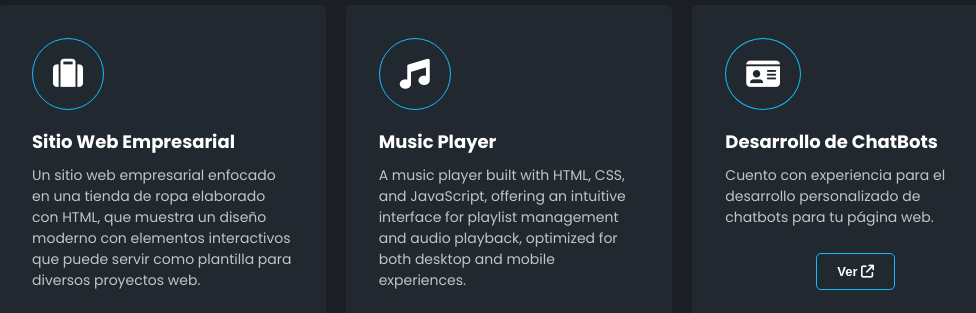
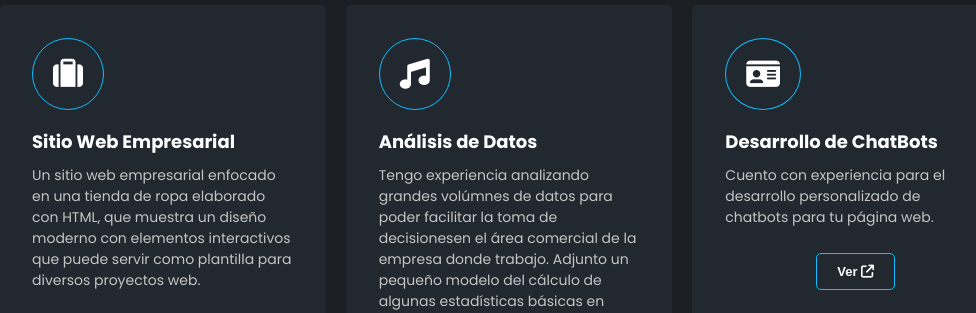
Before and after one commit to ilcollazosc/PortafolioF-Irvin-Collazos, a plain HTML site: page index.html in a window 1280 px wide. Shown: the part 1010-1323 px from the top of the page, without its empty margins (131-1107 px from the left). Drawn offline with Linux system fonts and the light colour scheme.

Commit message:
modificacion2

```diff
--- a/index.html
+++ b/index.html
@@ -144,17 +144,15 @@
                         <i class="fa-solid fa-music"></i>
                     </div>
                     <div class="projects-card-box__desc">
-                        <h4>Music Player</h4>
-                        <p>A music player built with HTML, CSS, and JavaScript, offering
-                            an
-                            intuitive interface for playlist management and audio playback, optimized for both desktop
-                            and
-                            mobile experiences.
+                        <h4>Análisis de Datos</h4>
+                        <p>Tengo experiencia analizando grandes volúmnes de datos para poder facilitar la toma de decisionesen el área
+                            comercial de la empresa donde trabajo. Adjunto un pequeño modelo del cálculo de algunas estadísticas básicas
+                            en python
                         </p>
                     </div>
                     <div class="projects-card-box__buttons">
                         <button class="btn btn-dark-outlined">
-                            <a href="https://danielace1.github.io/Web-Apps/SoundSphere%20-Music%20Player/"
+                            <a href="https://github.com/ilcollazosc/Analisis_Obesidad_Spyder.git"
                                 target="_blank">Ver <i class="fa-solid fa-external-link"></i></a>
                         </button>
                     </div>
```
